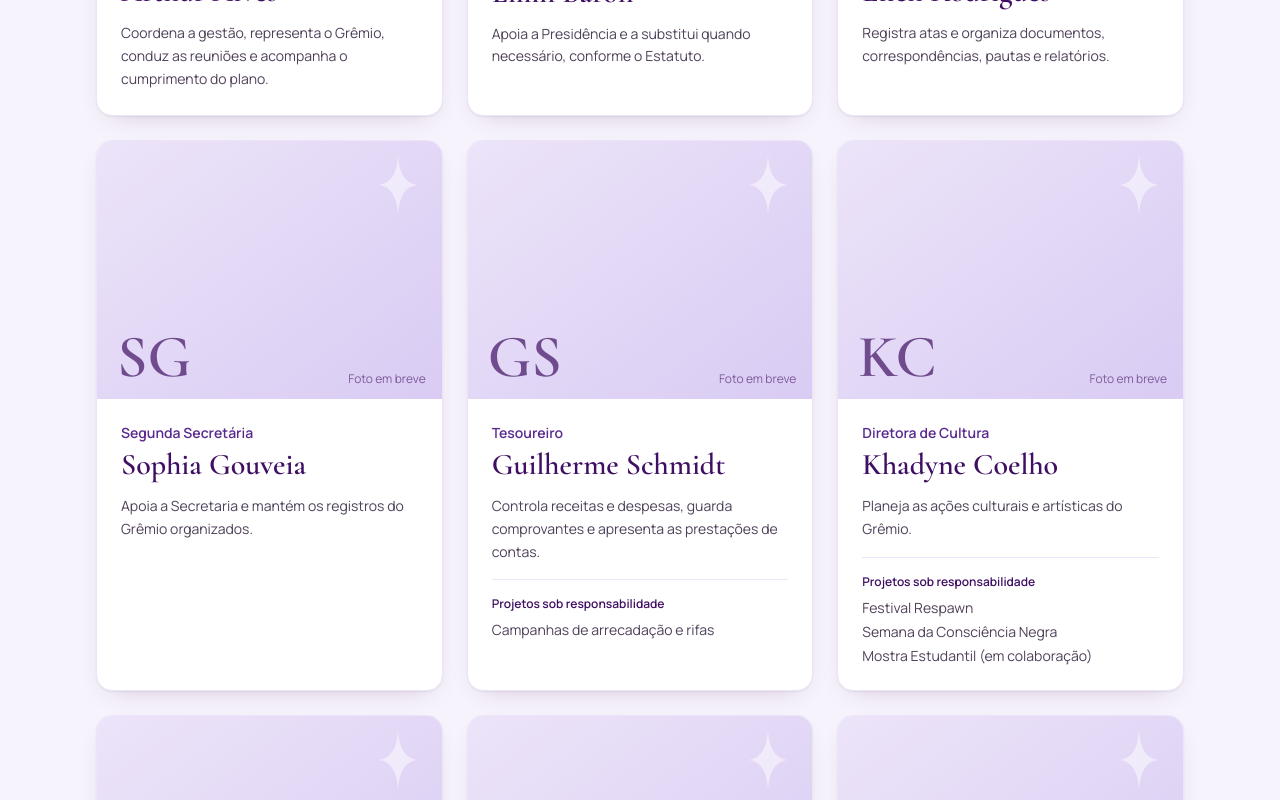
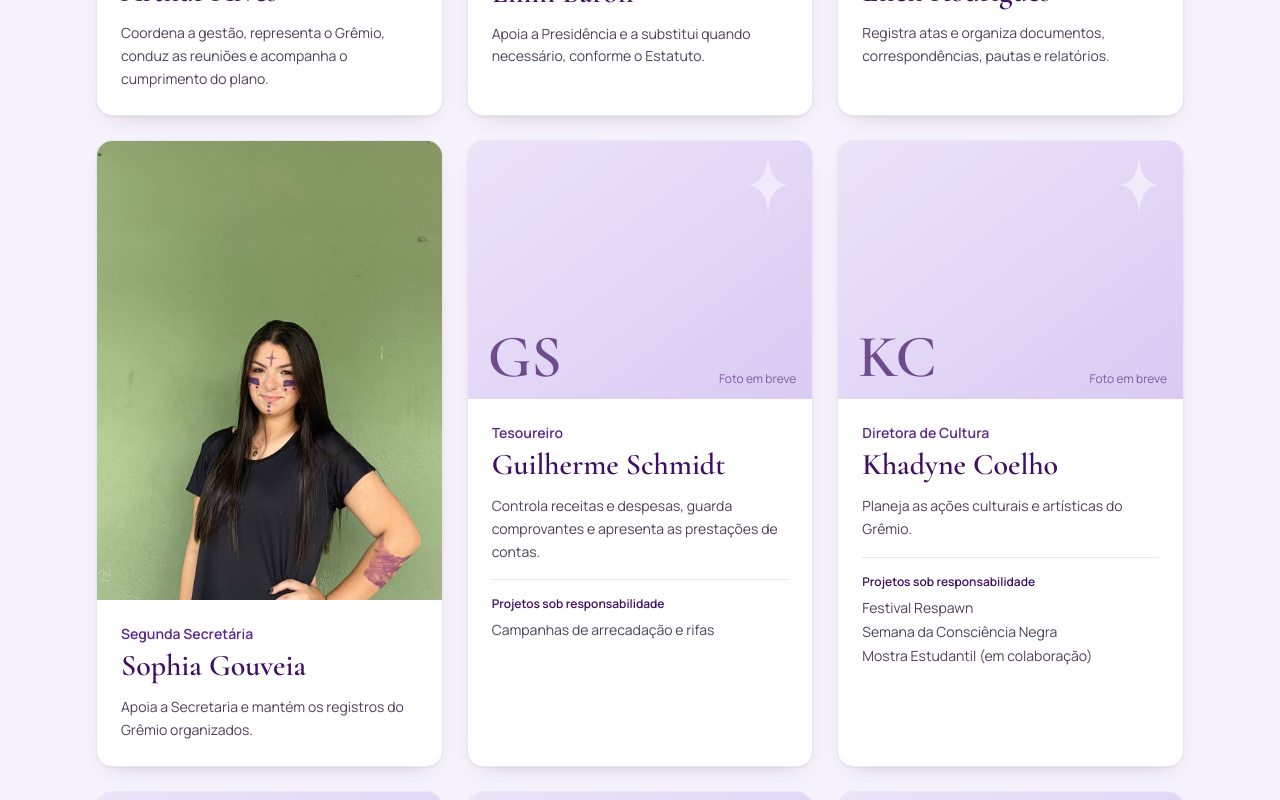
Before and after one commit to schmidt0207/HASOS, a React (Vite) app: page /equipe in a window 1280 px wide. Shown: the part 758-1558 px from the top of the page. Built offline with nearby package versions, Linux system fonts and the light colour scheme; no server answers.

Commit message:
Add Sophia Gouveia's team photo (#4)
* Add Sophia Gouveia team photo

* Add Sophia Gouveia portrait

```diff
--- a/src/data/equipe.ts
+++ b/src/data/equipe.ts
@@ -30,6 +30,7 @@ export const equipe: Integrante[] = [
     cargo: 'Segunda Secretária',
     descricao: 'Apoia a Secretaria e mantém os registros do Grêmio organizados.',
     projetos: [],
+    foto: '/fotos-equipe/sophia-gouveia.gremio.jpg',
   },
   {
     nome: 'Guilherme Schmidt',
```
Also changed, not shown: public/fotos-equipe/sophia-gouveia.gremio.jpg (added).
